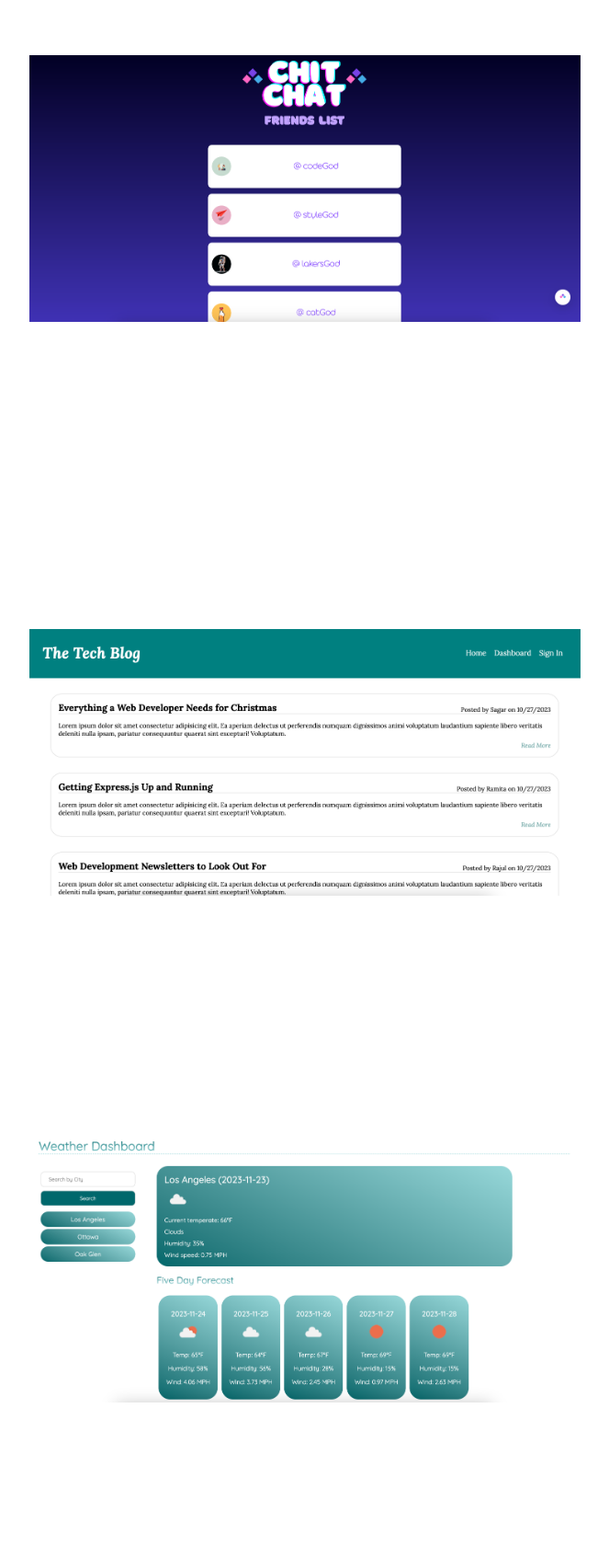
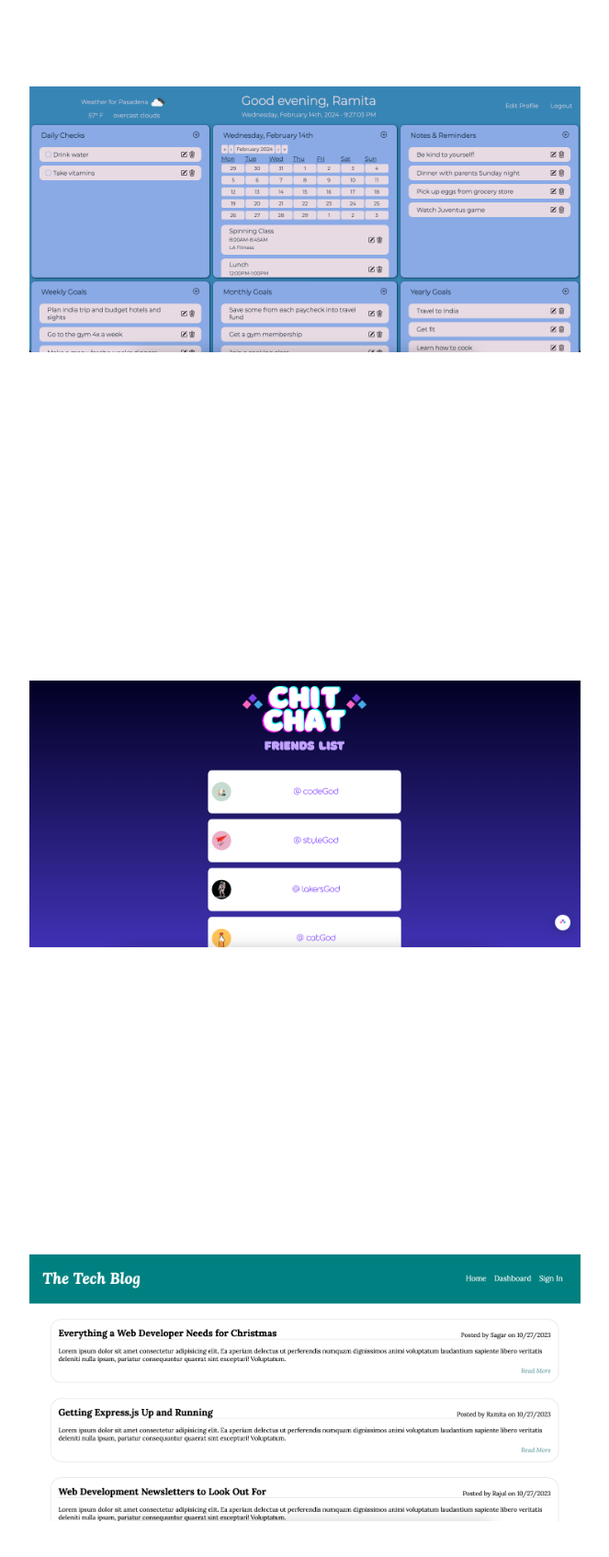
Before and after one commit to ramitaarora/indurkhya-portfolio, a React (Vite) app: page /Portfolio in a window 1280 px wide. Shown: the part 887-2580 px from the top of the page at 92% size, without its empty margins (16-679 px from the left). Built offline with nearby package versions, Linux system fonts and the light colour scheme.

Commit message:
added mosaic planner

```diff
--- a/src/index.css
+++ b/src/index.css
@@ -13,7 +13,7 @@ a:hover {
 }
 
 .active {
-    text-decoration: underline;
+    text-shadow: 2px 2px 2px lightgrey;
 }
 
 @keyframes fadeIn {
--- a/src/pages/About.jsx
+++ b/src/pages/About.jsx
@@ -6,13 +6,13 @@ export default function About() {
             <Header header='About Me' />
             <div id="about-section" className="flex flex-row justify-center">
                 <p className="text-white ml-6">
-                Ramita Indurkhya is an aspiring web developer.
+                Ramita Indurkhya is a web developer.
                 <br></br><br></br>
-                She has been designing websites for quite a few years on her own. When she was younger, she would frequently build play websites for fun. Later on as she was pursuing music, she was prompted to make a website that served as a portfolio and decided to do it herself.
+                When she was younger, she would frequently build play websites for fun. Later on as she was pursuing music, she was prompted to make a website that served as a portfolio and decided to do it herself. Her websites attracted her clients and aided building her business for both her recording and teaching studios.
                 <br></br><br></br>
-                Several years later, she re-kindled her interest for building websites and signed up for Codeacademy, learning HTML and CSS for the first time. She then went on to complete the Full Stack Web Development Certificate at Pasadena City College in 2023.
+                Several years later, she re-kindled her interest for building websites and went on to complete the Full Stack Web Development Certificate at Pasadena City College in August 2023 and the UCLA Full Stack Web Development Bootcamp in November 2023.
                 <br></br><br></br>
-                Presently, Ramita is taking the UCLA Coding Bootcamp. She is continuing her journey from web design to development and has a great interest in Front End Engineering.
+                Presently, Ramita is continuing her journey in practicing building front-end and full-stack applications and volunteering with the Pleasant Hill Instructional Garden in developing their website. She enjoys developing her projects with React, SQL, Express and Node.
                 </p>
 
                 <img src="/images/ramita.JPG" width="300px" alt="ramita" className="m-5 rounded-full"/>
--- a/src/pages/Portfolio.jsx
+++ b/src/pages/Portfolio.jsx
@@ -9,6 +9,14 @@ let projects = [
         deploy: "https://ramitaarora.github.io/meal-match/",
         description: `This project is a front-end recipe web application that allows users to "match" with their ideal meal or drink, much like a dating app. When a user opens the webpage, they will see a list of options to filter their meals, "dislike" the presented meals to flip through them, or "like" a meal and view the recipe. The user will also be able to search by recipe name, meal type or ingredients.`,
         tech: ['React', 'JavaScript', 'CSS']
+    },
+    {
+        name: "Mosaic Planner",
+        screenshot: "/images/planner-screenshot.png",
+        github: "https://github.com/ramitaarora/mosaic-planner",
+        deploy: "https://mosaic-planner-112e49ce3b90.herokuapp.com/",
+        description: `This project is a full-stack application that combines different aspects of a traditional planner: a calendar, schedule, daily items, reminders/notes, and goals. A user will be able to add, view, update and delete anything via the dashboard.`,
+        tech: ['React', 'JavaScript', 'CSS', 'SQL', 'MySQL', 'Sequelize', 'Node', 'Express']
     },
     {
         name: "Chit Chat",
@@ -25,15 +33,7 @@ let projects = [
         deploy: "https://mvc-tech-blog-indurkhya-ecc84c878b3c.herokuapp.com/",
         description: `This project is a full-stack CRUD website, similar to WordPress and other CMS websites. Users may sign up and log in to write, edit and delete blog posts. They may also comment on other user's blog posts.`,
         tech: ['JavaScript', 'CSS', 'SQL', 'MySQL', 'Sequelize']
-    },
-    {
-        name: "Weather Dashboard",
-        screenshot: "/images/weather-screenshot.png",
-        github: "https://github.com/ramitaarora/weather-dashboard",
-        deploy: "https://ramitaarora.github.io/weather-dashboard/",
-        description: `A front-end weather dashboard that fetches from the OpenWeather API and displays the current forecast, as well as the 5-day forecast. Users are able to search by city to display the weather.`,
-        tech: ['JavaScript', 'CSS', 'Fetch API']
-    },
+    }
 ]
 
 export default function Portfolio() {
--- a/src/pages/Resume.jsx
+++ b/src/pages/Resume.jsx
@@ -1,6 +1,6 @@
 import Header from '../components/Header';
 
-const frontEnd = ["HTML", "CSS", "JavaScript", "jQuery", "Tailwind", "Bootstrap", "Photoshop", "Canva", "React"];
+const frontEnd = ["HTML", "CSS", "JavaScript", "jQuery", "React", "Tailwind", "Bootstrap", "Photoshop", "Canva"];
 const backEnd = ["Python", "APIs", "Node.js", "Express.js", "MySQL", "Sequelize", "MongoDB", "Mongoose", "GraphQL"];
 
 export default function Resume() {
```
Also changed, not shown: public/images/meal-match-screenshot.png, public/images/planner-screenshot.png (added).
